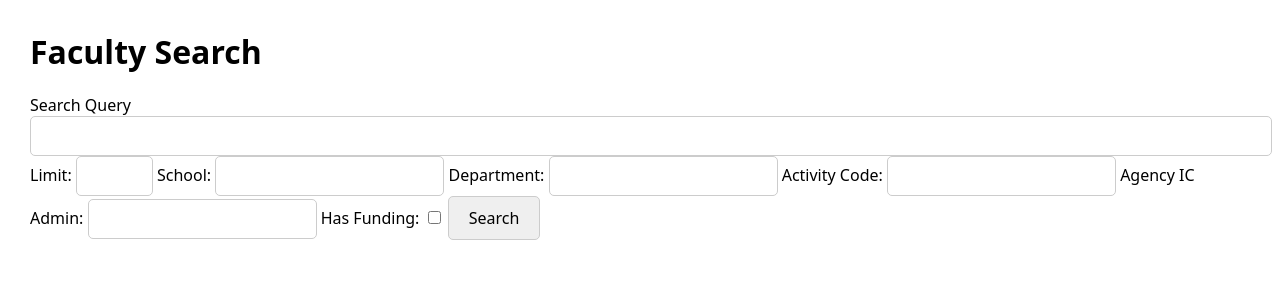
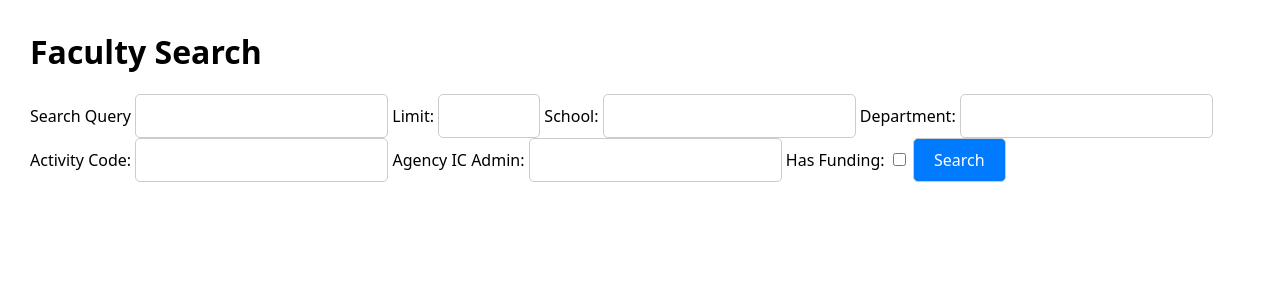
Before and after one commit to uvarc/uvarc-dac-foi, a Flask app: page / in a window 1280 px wide. Shown: the top 300 px of the page. Run offline with Flask 3, Linux system fonts and the light colour scheme.

Commit message:
more styling tweaks

```diff
--- a/frontend/html/search.html
+++ b/frontend/html/search.html
@@ -8,15 +8,12 @@
 <body>
     <h1>Faculty Search</h1>
     <div id="detailBox" class="hidden">
-        <button id="backToSearch">Back to Search</button>
+        <button id="backToSearch">← Back to Search</button>
         <span id="facultyDetails"></span>
     </div>
     <form id="searchForm">
-        <div id="queryDiv">
             <label for="query">Search Query</label>
             <input type="text" id="query" name="query" required>
-        </div>
-        <div>
             <label for="limit">Limit:</label>
             <input type="number" id="limit" name="limit" min="1" max="50" required>
 
@@ -36,7 +33,6 @@
             <input type="checkbox" id="has_funding" name="has_funding">
 
             <button type="submit">Search</button>
-        </div>
     </form>
 
     <h2 id="resultsHeading" class="hidden">Results</h2>
--- a/frontend/html/static/css/style.css
+++ b/frontend/html/static/css/style.css
@@ -1,26 +1,31 @@
 body {
-    font-family: system-ui, -apple-system, BlinkMacSystemFont, 'Segoe UI', Roboto, Oxygen, Ubuntu, Cantarell, 'Open Sans', 'Helvetica Neue', sans-serif;
     margin: 30px;
 }
 
+* {
+    font-family: system-ui, -apple-system, BlinkMacSystemFont, 'Segoe UI', Roboto, Oxygen, Ubuntu, Cantarell, 'Open Sans', 'Helvetica Neue', sans-serif;
+}
+
 input[type="text"], input[type="number"] {
+    box-sizing: border-box;
     padding: 10px;
     font-size: 16px;
     border: 1px solid #ccc;
     border-radius: 5px;
 }
 
-#queryDiv, #queryDiv input {
-    width: 100%;
-}
 
 button {
-    font-family: system-ui, -apple-system, BlinkMacSystemFont, 'Segoe UI', Roboto, Oxygen, Ubuntu, Cantarell, 'Open Sans', 'Helvetica Neue', sans-serif;
     padding: 10px 20px;
     font-size: 16px;
     border: 1px solid #ccc;
     border-radius: 5px;
     cursor: pointer;
+}
+
+button[type="submit"] {
+    background-color: #007bff;
+    color: white;
 }
 
 .hidden {
@@ -32,5 +37,6 @@ button {
     margin-bottom: 20px;
     box-shadow: 0 2px 8px 0 rgba(0,0,0,0.2);
     border-radius: 10px;
-    padding: 20px;
+    padding: 30px;
+    padding-top: 10px;
 }
--- a/frontend/html/static/js/search.js
+++ b/frontend/html/static/js/search.js
@@ -72,7 +72,6 @@ document.addEventListener("DOMContentLoaded", function () {
                     // Add button to view details
                     let viewDetailsButton = document.createElement("button");
                     viewDetailsButton.innerHTML = "View Details →";
-                    viewDetailsButton.style.marginBottom = "20px";
                     viewDetailsButton.addEventListener("click", function() {
                         hideSearch();
                         updateDetailView(`
```
